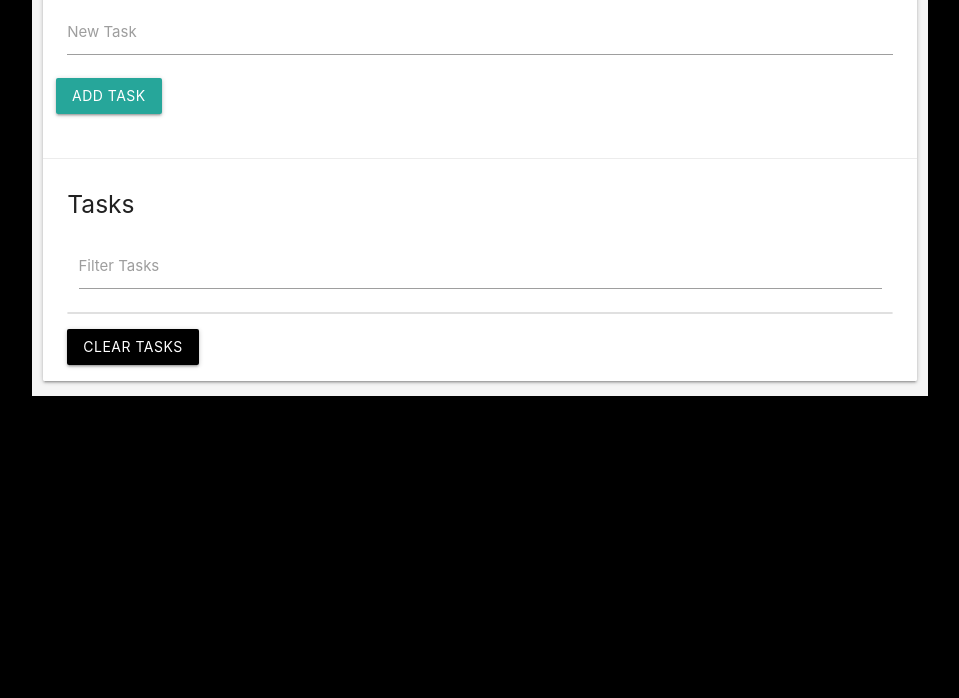
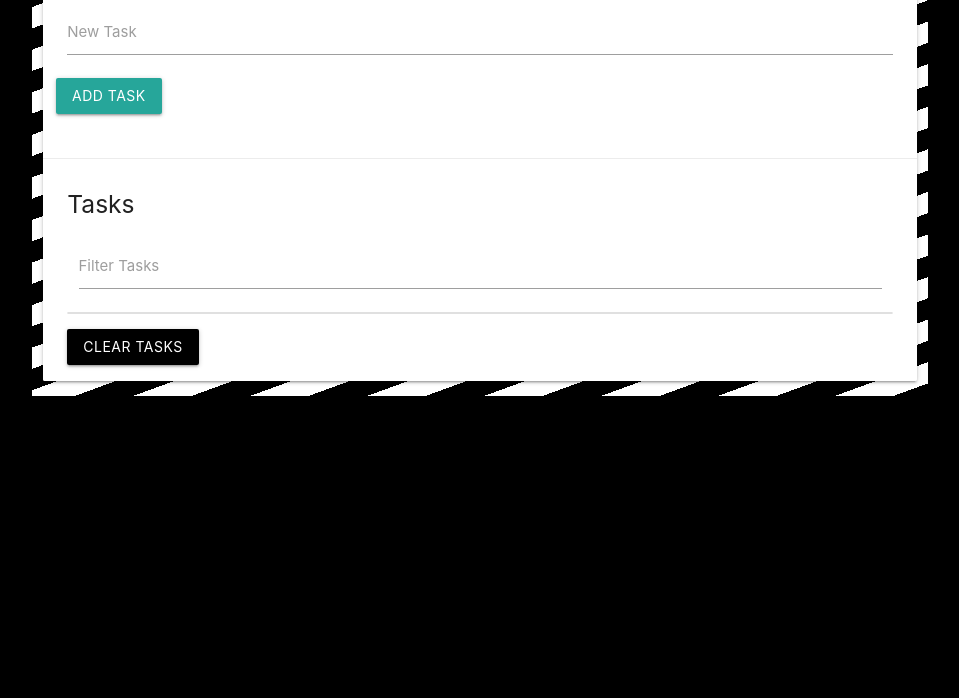
Before and after one commit to Saleem07/Task-List, a plain HTML site: page index.html in a window 1280 px wide. Shown: the part 102-800 px from the top of the page, without its empty margins (160-1119 px from the left). Drawn offline with nearby package versions, Linux system fonts and the light colour scheme.

Commit message:
added some css

```diff
--- a/index.html
+++ b/index.html
@@ -14,15 +14,23 @@
       integrity="sha384-wvfXpqpZZVQGK6TAh5PVlGOfQNHSoD2xbE+QkPxCAFlNEevoEH3Sl0sibVcOQVnN"
       crossorigin="anonymous"
     />
+
+    <link rel="icon" href="images\list.png" type="image/gif" sizes="16x16">
     <title>Task List</title>
   </head>
   <body>
     <style>
       body {
         background-color: #000000;
+
       }
       .container {
-        background-color: whitesmoke;
+        background: repeating-linear-gradient(
+            160deg,
+            #fff,
+            #fff 20px,
+            #000 20px,
+            #000 40px);
         margin-top: 3vh;
       }
     </style>
```
